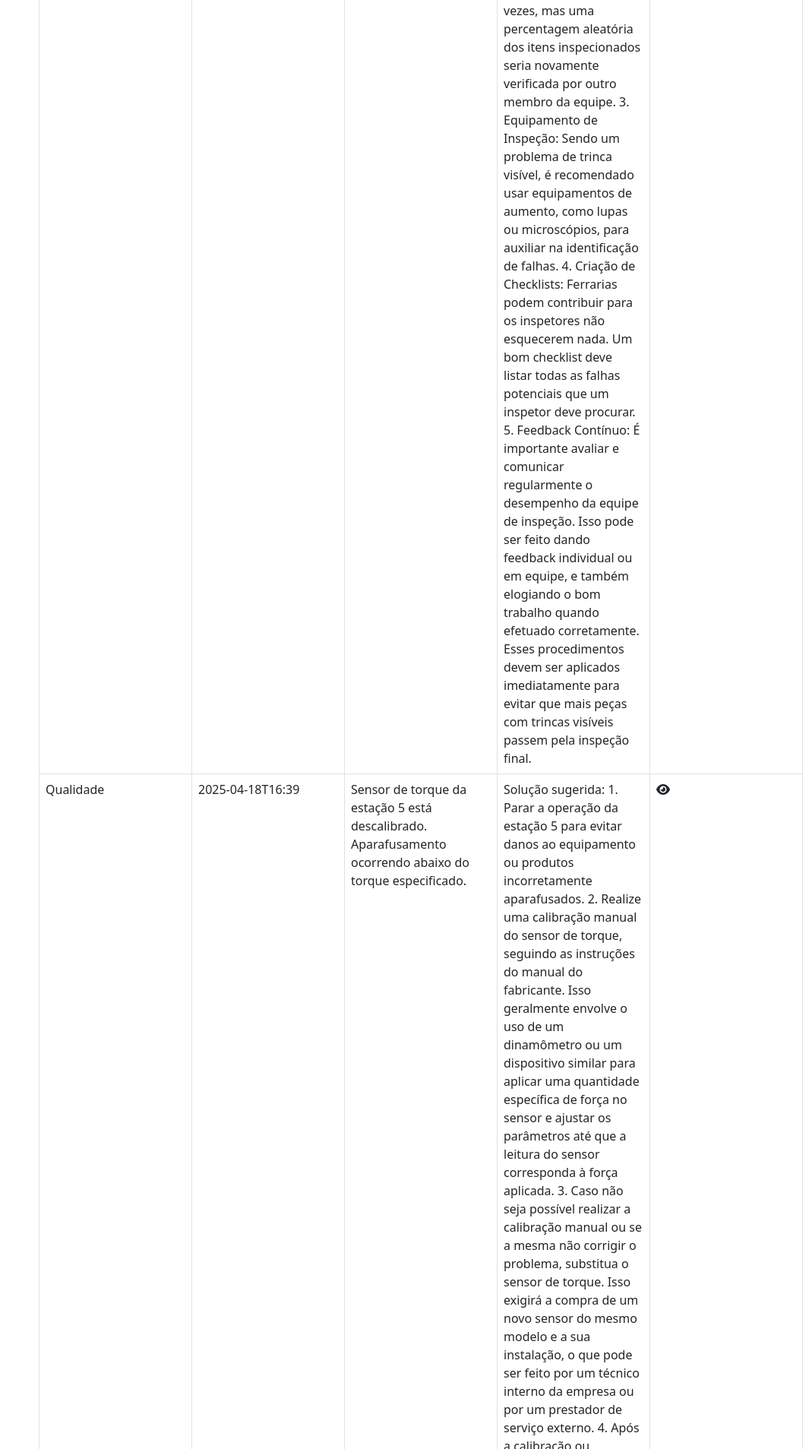
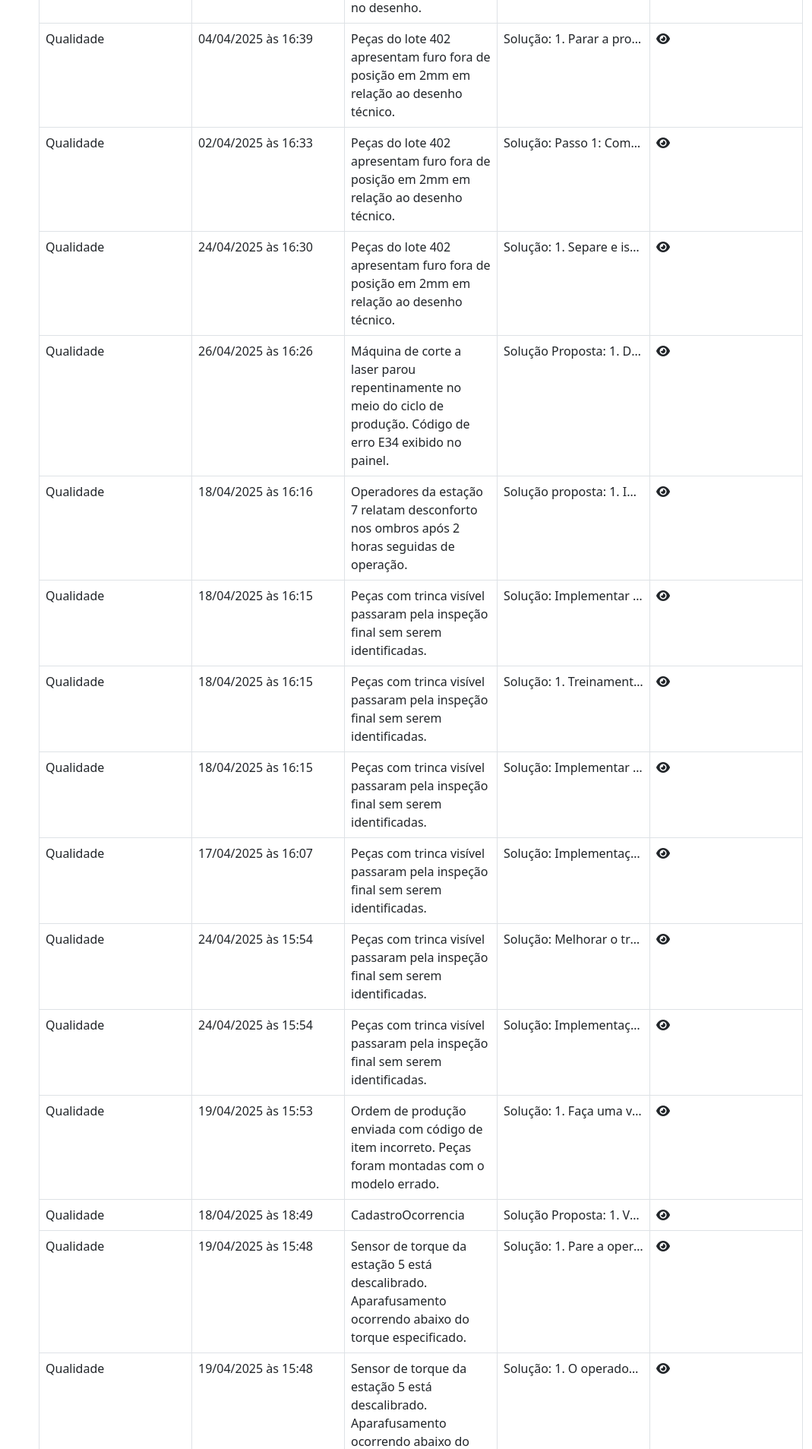
Before and after one commit to Equipe-QRQC/Nexar-QRQC, a Flask app: page /historico in a window 1280 px wide. Shown: the part 817-2724 px from the top of the page at 76% size, without its empty margins (211-1280 px from the left). Run offline with Flask 3, Linux system fonts and the light colour scheme; data comes from the database, SQL or seed files in the repository.

```diff
--- a/static/css/historico.css
+++ b/static/css/historico.css
@@ -3,7 +3,10 @@
   width: 100%;
   max-width: 100%;
 }
-
+ .body{
+  font-size: 1.2rem;
+  font-family: 'Inter', sans-serif;
+ }
 
 .table {
   min-width: 100%;
@@ -77,3 +80,71 @@ body {
   box-sizing: border-box;
   font-family: 'Segoe UI', Tahoma, Geneva, Verdana, sans-serif;
 }
+
+#tabelaHist{
+  background-color: #969C9F;
+}
+
+#tabelaHist th {
+  background-color: #9a9a9b;
+  color: white; /* se quiser garantir contraste */
+}
+
+/* Modal - Detalhes da Ocorrência */
+.modal-content {
+  border-radius: 12px;
+  box-shadow: 0 8px 20px rgba(0, 0, 0, 0.2);
+  border: none;
+  font-family: 'Segoe UI', Tahoma, Geneva, Verdana, sans-serif;
+}
+
+.modal-header {
+  background-color: #004b73;
+  color: white;
+  border-top-left-radius: 12px;
+  border-top-right-radius: 12px;
+  padding: 16px 24px;
+}
+
+.modal-title {
+  font-size: 1.25rem;
+  font-weight: bold;
+}
+
+.btn-close {
+  background-color: white;
+  border-radius: 50%;
+  padding: 6px;
+}
+
+.modal-body {
+  padding: 20px 24px;
+  background-color: #f9f9f9;
+}
+
+.modal-body p {
+  margin-bottom: 12px;
+  font-size: 1rem;
+  color: #333;
+}
+
+.modal-body strong {
+  color: #004b73;
+}
+
+.modal-dialog {
+  max-width: 600px;
+}
+
+.custom-modal-width {
+  max-width: 900px; /* ou qualquer valor desejado, ex: 1000px */
+  width: 100%;
+}
+
+
+td.resposta-coluna {
+  max-width: 250px; /* ajuste conforme o layout */
+  white-space: nowrap;
+  overflow: hidden;
+  text-overflow: ellipsis;
+}
--- a/templates/historico.html
+++ b/templates/historico.html
@@ -13,6 +13,7 @@
   <link href="https://cdn.jsdelivr.net/npm/bootstrap@5.3.0/dist/css/bootstrap.min.css" rel="stylesheet" />
   <link href="https://cdn.jsdelivr.net/npm/bootstrap-icons/font/bootstrap-icons.css" rel="stylesheet" />
   <link href="https://cdnjs.cloudflare.com/ajax/libs/font-awesome/6.4.2/css/all.min.css" rel="stylesheet" />
+  <link rel="stylesheet" href="https://cdnjs.cloudflare.com/ajax/libs/font-awesome/6.0.0/css/all.min.css" />
 </head>
 <body>
 
@@ -35,9 +36,9 @@
       <div class="col-md-4">
         <select id="tipoSelect" class="form-select">
           <option value="">Todos os tipos</option>
-          <option value="Falha Mecânica">Falha Mecânica</option>
-          <option value="Erro Operacional">Erro Operacional</option>
-          <option value="Pane Elétrica">Pane Elétrica</option>
+          <option value="Qualidade">Qualidade</option>
+          <option value="Segurança">Segurança</option>
+          <option value="Produção">Produção</option>
         </select>
       </div>
     </div>
@@ -45,7 +46,7 @@
     <!-- Tabela -->
     <table class="table table-bordered">
       <thead>
-        <tr>
+        <tr id="tabelaHist">
           <th>Ocorrência</th>
           <th>Data</th>
           <th>Descrição</th>
@@ -57,9 +58,13 @@
         {% for ocorrencia in ocorrencias %}
         <tr>
           <td>{{ ocorrencia.tipo_ocorrencia }}</td>
-          <td>{{ ocorrencia.data_ocorrencia }}</td>
+          <td>
+            {{ ocorrencia.data_ocorrencia[:10].split('-')[2] }}/{{ ocorrencia.data_ocorrencia[:10].split('-')[1] }}/{{ ocorrencia.data_ocorrencia[:10].split('-')[0] }}
+            às
+            {{ ocorrencia.data_ocorrencia[11:] }}
+          </td>
           <td>{{ ocorrencia.descricao }}</td>
-          <td>{{ ocorrencia.resposta_ia }}</td>
+          <td class="resposta-coluna">{{ ocorrencia.resposta_ia }}</td>
           <td>
             <i class="fa fa-eye btn-abrir-modal" data-bs-toggle="modal" data-bs-target="#detalhesModal"
                data-ocorrencia="{{ ocorrencia.tipo_ocorrencia }}"
@@ -82,7 +87,7 @@
 
   <!-- Modal -->
   <div class="modal fade" id="detalhesModal" tabindex="-1" aria-hidden="true">
-    <div class="modal-dialog modal-dialog-centered">
+    <div class="modal-dialog modal-dialog-centered modal-lg">
       <div class="modal-content">
         <div class="modal-header">
           <h5 class="modal-title">Detalhes da Ocorrência</h5>
```
Also changed, not shown: static/css/cadastro.css (+8 -1 lines), app.py (line endings or trailing spaces).
